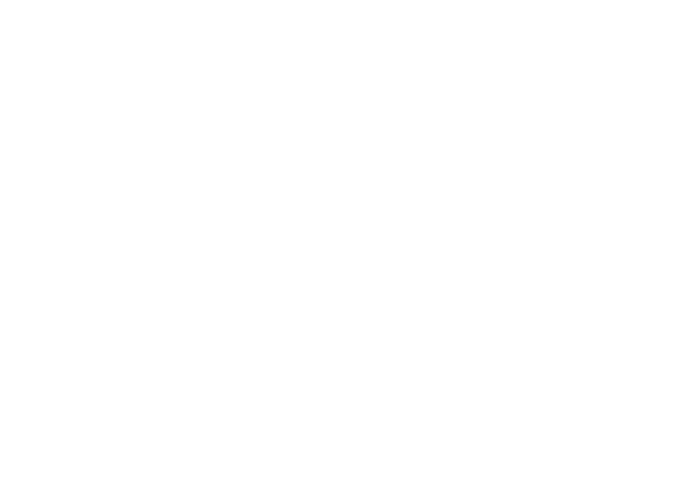
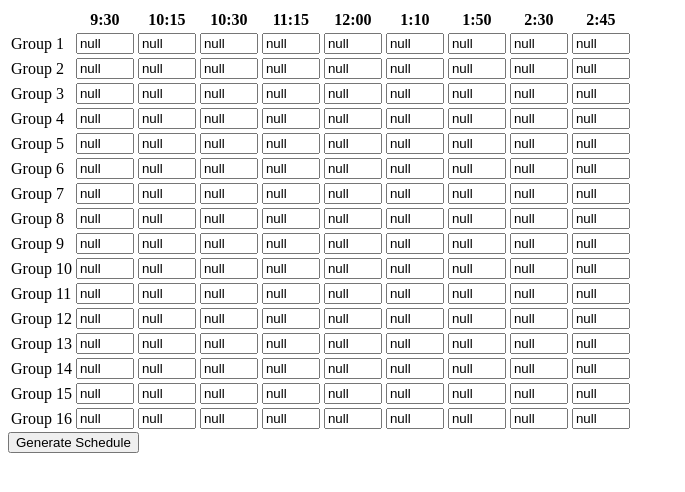
Before and after one commit to avisanchez/decathlon-schedule-builder, a React (Vite) app: page /DayMasterSchedule in a window 1280 px wide. Before the commit this address had no page. Shown: the top 492 px of the page, without its empty margins (0-685 px from the left). Built offline with nearby package versions, Linux system fonts and the light colour scheme.

Commit message:
Add constraints, on track to make cells editable, special activities.

```diff
--- a/src/App.tsx
+++ b/src/App.tsx
@@ -4,10 +4,28 @@ import GroupCard from "./group/GroupCard"
 import GroupSettings from "./group/GroupSettings"
 import { Gender, Group } from "./group/types"
 import ActivityList from "./activity/ActivityList";
-import DaySchedule from "./schedule/DaySchedule";
-import DayScheduleView from "./schedule/DaySchedule";
+import DayMasterSchedule from "./schedule/DayMasterSchedule";
+import { DaySchedule } from "./algo/types";
+import { useState } from "react";
 
 function App() {
+  let groups: Group[] = [];
+  for (let i = 1; i <= 16; ++i) {
+    groups.push({ groupNum: i, isSplit: new Set([0]).has(i), gender: Gender.MALE });
+  }
+
+  let [daySchedule, setDaySchedule] = useState<DaySchedule>(new DaySchedule(groups, [
+    { time: "9:30" },
+    { time: "10:15", mandatoryActivity: { code: "SNACK" } },
+    { time: "10:30" },
+    { time: "11:15" },
+    { time: "12:00", mandatoryActivity: { code: "LUNCH" } },
+    { time: "1:10" },
+    { time: "1:50" },
+    { time: "2:30", mandatoryActivity: { code: "REST/POPS" } },
+    { time: "2:45" }
+  ]));
+
   return (
     <BrowserRouter>
       <Routes>
@@ -15,7 +33,7 @@ function App() {
         <Route path="/GroupForm" element={<GroupForm onSubmit={(numGroups: number) => { console.log(numGroups) }} />} />
         <Route path="/GroupSettings" element={<GroupSettings />} />
         <Route path="/ActivityList" element={<ActivityList />} />
-        <Route path="/DaySchedule" element={<DayScheduleView />} />
+        <Route path="/DayMasterSchedule" element={<DayMasterSchedule daySchedule={daySchedule} />} />
       </Routes>
     </BrowserRouter>
   );
--- a/src/activity/types.ts
+++ b/src/activity/types.ts
@@ -1,3 +1,4 @@
 export interface Activity {
     code: string
+    special?: boolean
 }
--- a/src/activity/utils.ts
+++ b/src/activity/utils.ts
@@ -5,7 +5,8 @@ export default function getActivities(): Activity[] {
     const lines = activityList.split("\n");
 
     const activities: Activity[] = lines.map(line => {
-        return { code: line }
+        const isSpecial: boolean = line.charAt(line.length - 1) === "*";
+        return { code: line, special: isSpecial };
     })
 
     return activities;
--- a/src/algo/Scheduler.ts
+++ b/src/algo/Scheduler.ts
@@ -1,32 +1,36 @@
 import { Activity } from "../activity/types"
 import { Group } from "../group/types"
-import { Coordinate, DaySchedule, WeekSchedule } from "./types"
+import { Constraint, Coordinate, DaySchedule } from "./types"
 import makeMatrix2D from "./utils";
 
+type Schedule = (Activity | null)[][];
+
 class Scheduler {
-    private NUM_TIME_SLOTS = 5;
+    private MAX_ITERATIONS = 10000;
 
-    constructor(groups: Group[], activities: Activity[]) {
-        this.groups = groups;
+    constructor(daySchedule: DaySchedule, activities: Activity[], constraints: Constraint[]) {
+        this.daySchedule = daySchedule;
         this.activities = activities;
+        this.constraints = constraints;
         this.reset();
     }
 
     /**
-     * Set all entries in the day schedule to null
+     * Reset all scheduling variables to their inital values.
      */
     private reset() {
-        this.daySchedule = makeMatrix2D<(Activity | null)>(this.groups.length, this.NUM_TIME_SLOTS, null);
+        this.currSchedule = this.daySchedule.getSchedule();
         this.bestSchedule = [];
-        this.score = 0;
+        this.currScore = 0;
         this.bestScore = -Infinity;
-        this.emptyCells = this.countEmptyCells();
+        this.numCellsToFill = this.countCellsToFill();
         this.iterations = 0;
     }
 
-    public genDaySchedule(): DaySchedule {
+    public genDaySchedule(): (Activity | null)[][] {
         this.reset();
         this._genDaySchedule();
+        console.log("The best schedule found was", this.bestSchedule);
         return this.bestSchedule;
     }
 
@@ -34,15 +38,15 @@ class Scheduler {
      * Get the coordinate of the next cell to fill.
      *
      * Discussion:
-     * The current implementation simply finds the first empty cell from, starting
+     * The current implementation simply finds the first empty cell starting
      * its search from top left to bottom right.
      *
      * @returns The coordinate of the next cell to fill.
      */
     private getNextCell(): Coordinate {
-        for (let i = 0; i < this.daySchedule.length; ++i) {
-            for (let j = 0; j < this.daySchedule[i].length; ++j) {
-                if (this.daySchedule[i][j] == null) {
+        for (let i = 0; i < this.currSchedule.length; ++i) {
+            for (let j = 0; j < this.currSchedule[i].length; ++j) {
+                if (this.currSchedule[i][j] == null) {
                     return { row: i, col: j };
                 }
             }
@@ -52,17 +56,24 @@ class Scheduler {
     }
 
     /**
-     * Get the available activities for a given group at a given time (i.e. cell). An activity is considered available if it has not been used by the current group, and is not currently being used by another group.
+     * Get the valid activities for a given group at a given time (i.e. cell). An activity is considered valid if it has not been used by the current group, and is not currently being used by another group.
      * @param cell The cell for which to retrieve the available activities.
      * @returns An array of available activities.
      */
-    private getAvailableActivities(cell: Coordinate): Activity[] {
+    private getValidActivities(cell: Coordinate): Activity[] {
+        const mandatoryActivity = this.daySchedule.slots[cell.col].mandatoryActivity;
+        if (mandatoryActivity !== undefined) {
+            return [mandatoryActivity];
+        }
         // activities used by this group (aka row)
-        const rowActivities: Set<Activity | null> = new Set(this.daySchedule[cell.row]);
+        const rowActivities: Set<Activity | null> = new Set(this.currSchedule[cell.row]);
         // activities used by other groups in this "timeslot" (aka column)
-        const colActivities: Set<Activity | null> = new Set(this.daySchedule.map(row => { return row[cell.col] }))
+        const colActivities: Set<Activity | null> = new Set(this.currSchedule.map(row => { return row[cell.col] }));
         return this.activities.filter(activity => {
-            return !rowActivities.has(activity) && !colActivities.has(activity);
+            return !rowActivities.has(activity) &&
+                !colActivities.has(activity) &&
+                activity.special === false
+                && this.constraints.every(c => c.isValid(this.daySchedule.getGroup(cell.row)!, activity));
         });
     }
 
@@ -70,16 +81,16 @@ class Scheduler {
      * Get the number of null cells in the current day schedule.
      * @returns The number of null cells in daySchedule.
      */
-    private countEmptyCells(): number {
-        let numEmptyCells: number = 0;
-        this.daySchedule.forEach(row => {
+    private countCellsToFill(): number {
+        let numCellsToFill: number = 0;
+        this.currSchedule.forEach(row => {
             row.forEach(activity => {
                 if (activity == null) {
-                    numEmptyCells += 1;
+                    numCellsToFill += 1;
                 }
             })
         });
-        return numEmptyCells;
+        return numCellsToFill;
     }
 
     /**
@@ -93,13 +104,22 @@ class Scheduler {
         if (this.bestScore == -Infinity) {
             return true;
         }
-        return this.emptyCells > Math.abs(this.bestScore - this.score);
+        return this.numCellsToFill > Math.abs(this.bestScore - this.currScore);
     }
 
+    /**
+     * Recursivley find the best schedule.
+     *
+     *
+     *
+     * @link To learn more about dynamic programming see: https://ajzhou.gitlab.io/eecs281/notes/chapter23/
+     *
+     * @description The
+     */
     private _genDaySchedule(): void {
         this.iterations++;
 
-        if (this.iterations > 10000) {
+        if (this.iterations > this.MAX_ITERATIONS) {
             console.error(`${this._genDaySchedule.name} reached the maximum number of iterations.`)
             return;
         }
@@ -108,51 +128,57 @@ class Scheduler {
             return;
         }
 
-        if (this.emptyCells == 0) {
+        if (this.numCellsToFill == 0) {
             // start debug
             console.log("=====");
-            if (this.score < this.bestScore) {
+            if (this.currScore < this.bestScore) {
                 console.error("There is an issue with pruning. We achieved a schedule with a lower score than the previous best score.");
                 return;
             } else {
                 console.log("Found a valid schedule!");
                 console.log("Previous best score:", this.bestScore);
-                console.log("Current best score:", this.score);
-                console.log(this.daySchedule);
+                console.log("Current best score:", this.currScore);
+                console.log(this.currSchedule);
             }
             console.log("=====");
             // end debug
 
-            this.bestScore = this.score;
-            this.bestSchedule = [...this.daySchedule]
+            this.bestScore = this.currScore;
+            this.bestSchedule = structuredClone(this.currSchedule);
             return;
         }
 
         const cell = this.getNextCell();
-        const availableActivities = this.getAvailableActivities(cell);
+        const availableActivities = this.getValidActivities(cell);
 
         availableActivities.forEach(activity => {
-            /** @todo check that activity is valid */
-            this.daySchedule[cell.row][cell.col] = activity;
-            this.emptyCells--;
-            this.score++;
+            // set activity
+            this.currSchedule[cell.row][cell.col] = activity;
+            this.numCellsToFill--;
+            this.currScore++;
+
             this._genDaySchedule();
-            this.daySchedule[cell.row][cell.col] = null;
-            this.emptyCells++;
-            this.score--;
-        })
+
+            // unset activity
+            this.currSchedule[cell.row][cell.col] = null;
+            this.numCellsToFill++;
+            this.currScore--;
+        });
     }
 
-    private groups: Group[];
-    private activities: Activity[];
+    /** A list of available activities to choose from, initalized once */
+    private activities: Activity[] = [];
+    private daySchedule: DaySchedule;
+    private constraints: Constraint[];
 
-    private daySchedule: DaySchedule = [];
-    private score: number = 0;
+    /** Algorithm vars  */
+    private currScore: number = 0;
     private bestScore: number = 0;
-    private emptyCells: number = 0;
+    private numCellsToFill: number = 0;
     private iterations: number = 0;
 
-    private bestSchedule: DaySchedule = [];
+    private currSchedule: Schedule = [];
+    private bestSchedule: Schedule = [];
 }
 
 export default Scheduler;
--- a/src/algo/types.ts
+++ b/src/algo/types.ts
@@ -1,5 +1,105 @@
 import { Activity } from "../activity/types"
+import assert from "../assert";
+import { Group } from "../group/types"
+import makeMatrix2D from "./utils";
 
-export type DaySchedule = (Activity | null)[][]
-export type WeekSchedule = DaySchedule[]
+export type TimeSlot = { time: string, mandatoryActivity?: Activity }
+
+export class DaySchedule {
+    constructor(groups: Group[], slots: TimeSlot[]) {
+        this.groups = groups;
+        this.slots = slots;
+
+        this._groups = [];
+        groups.forEach(group => {
+            this._groups.push(group);
+            if (group.isSplit) {
+                this._groups.push({ ...group, groupNum: group.groupNum + 0.5 })
+            }
+        })
+        this.schedule = makeMatrix2D(this._groups.length, this.slots.length, null);
+    }
+
+    public getSchedule(): (Activity | null)[][] {
+        return this.schedule;
+    }
+
+    public setSchedule(schedule: (Activity | null)[][]) {
+        /**@todo this is unsafe: ensure dimensions match */
+        this.schedule = schedule;
+    }
+
+    public clearSchedule(): void {
+        this.schedule = makeMatrix2D(this._groups.length, this.slots.length, null);
+    }
+
+    public groupName(forRow: number): string {
+        if (0 <= forRow && forRow < this._groups.length) {
+            return `Group ${this._groups[forRow].groupNum}`;
+        }
+        return "ERROR";
+    }
+
+    public getGroupNames(): string[] {
+        let groupNames: string[] = [];
+        this.groups.forEach(group => {
+            groupNames.push(`Group ${group.groupNum}`);
+
+            if (group.isSplit) {
+                groupNames.push(`Group ${group.groupNum}.5`);
+            }
+        });
+
+        return groupNames;
+    }
+
+    public getGroup(row: number): (Group | undefined) {
+        return this._groups[row];
+    }
+
+    public groups: Group[];
+    public slots: TimeSlot[];
+    private _groups: Group[];
+    private schedule: (Activity | null)[][];
+}
+
+/**
+ * A table cell coordinate
+ * @todo Consider renaming to TableCellCoordinate for clarity
+ */
 export type Coordinate = { row: number, col: number }
+
+/**
+ * Interface for scheduling algorithm constraints
+ */
+export interface Constraint {
+    /**
+     * Determine whether the specified group is allowed to participate in the particular activity.
+     * @param group
+     * @param activity
+     * @return True if the group is allowed to participate in the given activity, false otherwise.
+     */
+    isValid(group: Group, activity: Activity): boolean;
+}
+
+/**
+ * A constraint specifying which groups are to be excluded from a given activity.
+ */
+export class ExcludeGroupsConstraint implements Constraint {
+    /**
+     * @param rule Each key in the map is an activity code. The groups specified for a given key are not allowed to participate in the activity with the given code.
+     *
+     * Usage:
+     * To exclude group 8, 9 and 10 from participating in Arts & Crafts provide the following rule:
+     * ["A&C" : new Set([8, 9, 10])]
+     */
+    constructor(rule: Map<string, Set<number>>) {
+        this.rule = rule;
+    }
+
+    public isValid(group: Group, activity: Activity): boolean {
+        return !(this.rule.get(activity.code)?.has(group.groupNum) ?? false);
+    }
+
+    private rule: Map<string, Set<number>>;
+}
--- a/src/assert.ts
+++ b/src/assert.ts
@@ -3,6 +3,6 @@ export default function assert(predicate: boolean): void {
     if (predicate) {
         return;
     }
-    const message = `${assert.caller.name} failed assert.`
+    const message = `Failed assert.`
     throw Error(message);
 }
--- a/src/group/types.ts
+++ b/src/group/types.ts
@@ -5,7 +5,7 @@ export enum Gender {
 }
 
 export interface Group {
-    groupNum: number // must be an interger
+    groupNum: number
     isSplit: boolean // whether the group is split in two
     gender: Gender
 }
--- /dev/null
+++ b/src/schedule/DayMasterSchedule.tsx
@@ -0,0 +1,73 @@
+import { Coordinate, DaySchedule } from "../algo/types";
+import getActivities from "../activity/utils";
+import { ExcludeGroupsConstraint } from "../algo/types";
+import Scheduler from "../algo/Scheduler";
+import { useState } from "react";
+
+function DayMasterSchedule({ daySchedule }: { daySchedule: DaySchedule }) {
+
+    let ageRestriction = new ExcludeGroupsConstraint(new Map<string, Set<number>>([
+        ["A&C", new Set([1])]
+    ]));
+
+    let activities = getActivities();
+    let s = new Scheduler(daySchedule, activities, [ageRestriction]);
+
+    let [schedule, setSchedule] = useState(daySchedule.getSchedule());
+
+    let [editableCell, setEditableCell] = useState<Coordinate>();
+
+    return (
+        <>
+            <table>
+                <thead>
+                    <tr key={"column-headers"}>
+                        <th />
+                        {daySchedule.slots.map(slot => {
+                            return (
+                                <th key={slot.time}>{slot.time}</th>
+                            )
+                        })}
+                    </tr>
+                </thead>
+
+                <tbody>
+                    {schedule.map((groupActivities, i) => {
+                        return (
+                            <tr key={i}>
+                                <td key={`row-header-${i}`}>{daySchedule.groupName(i)}</td>
+                                {
+                                    groupActivities.map((activity, j) => {
+                                        return (
+                                            <td key={`cell-${i}-${j}`} onClick={() => {
+                                                // commit previous changes
+
+                                                setEditableCell({ row: i, col: j });
+                                            }}>
+                                                <input
+                                                    type="text"
+                                                    readOnly={!(editableCell?.row == i && editableCell?.col == j)}
+                                                    value={activity?.code ?? "null"}
+                                                    style={{ minWidth: 50, fieldSizing: "content" }}
+                                                />
+                                            </td>
+                                        )
+                                    })
+                                }
+                            </tr>
+                        )
+                    })}
+                </tbody>
+            </table>
+
+            <button onClick={() => {
+                let newSchedule = s.genDaySchedule();
+                setSchedule(newSchedule);
+            }
+            }>Generate Schedule</button>
+        </>
+
+    )
+}
+
+export default DayMasterSchedule;
```
Also changed, not shown: src/schedule/DaySchedule.tsx (deleted, +0 -45 lines), src/activity/activity-list.txt, 1 other file (tests, documents, lock files or other folders).
